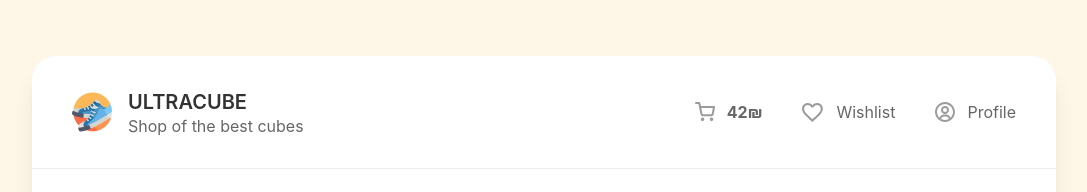
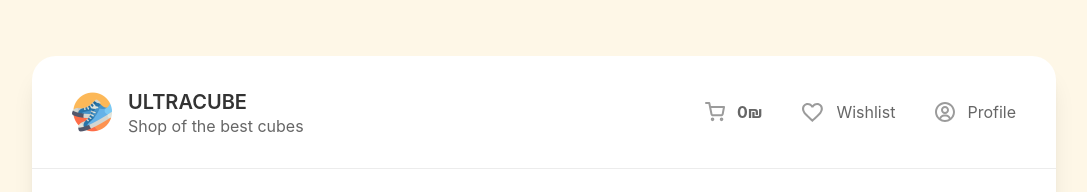
Before and after one commit to artemshchirov/ultracube, a Vue app: page / in a window 1280 px wide. Shown: the top 192 px of the page, without its empty margins (96-1183 px from the left). Built offline with nearby package versions, Linux system fonts and the light colour scheme; no server answers.

Commit message:
feat(web): add total price and discount to main page and cart

```diff
--- a/src/App.vue
+++ b/src/App.vue
@@ -1,13 +1,15 @@
 <script setup lang="ts">
-import { ref, provide, type Ref } from 'vue'
+import { ref, provide, type Ref, computed } from 'vue'
 
 import Drawer from '@/components/Drawer/Drawer.vue'
 import AppHeader from '@/components/AppHeader.vue'
 import Products from '@/components/Products.vue'
 import type { Product } from './interfaces/product'
 
-export interface CartActions {
+export interface Cart {
   cart: Ref<Product[]>
+  totalPrice: Ref<number>
+  discountPrice: Ref<number>
   onClickAddCard: (product: Product) => void
   addToCart: (product: Product) => void
   removeFromCart: (product: Product) => void
@@ -37,11 +39,18 @@ const isDrawerOpen = ref(false)
 const openDrawer = () => (isDrawerOpen.value = true)
 const closeDrawer = () => (isDrawerOpen.value = false)
 
-provide<CartActions>('cart', {
+const totalPrice = computed(() => cart.value.reduce((acc, product) => acc + product.price, 0))
+
+const discount = 10
+const discountPrice = computed(() => Math.round((totalPrice.value * discount) / 100))
+
+provide<Cart>('cart', {
   cart,
-  onClickAddCard,
+  totalPrice,
+  discountPrice,
   addToCart,
   removeFromCart,
+  onClickAddCard,
   openDrawer,
   closeDrawer
 })
@@ -50,7 +59,7 @@ provide<CartActions>('cart', {
 <template>
   <Drawer v-if="isDrawerOpen" />
   <div class="page">
-    <AppHeader @open-drawer="openDrawer" />
+    <AppHeader @open-drawer="openDrawer" :total-price="totalPrice" />
     <Products />
   </div>
 </template>
--- a/src/components/AppHeader.vue
+++ b/src/components/AppHeader.vue
@@ -1,4 +1,8 @@
 <script setup lang="ts">
+defineProps<{
+  totalPrice: number
+}>()
+
 const emit = defineEmits(['openDrawer'])
 </script>
 
@@ -16,7 +20,7 @@ const emit = defineEmits(['openDrawer'])
       <ul class="nav__list">
         <li class="nav__item" @click="() => emit('openDrawer')">
           <img src="/cart.svg" alt="Cart" class="nav__icon" />
-          <b class="nav__item-text">42₪</b>
+          <b class="nav__item-text">{{ totalPrice }}₪</b>
         </li>
         <li class="nav__item">
           <img src="/heart.svg" alt="Wishlist" class="nav__icon" /><span class="nav__item-text"
--- a/src/components/Card/CardList.vue
+++ b/src/components/Card/CardList.vue
@@ -1,5 +1,5 @@
 <script setup lang="ts">
-import type { CartActions } from '@/App.vue'
+import type { Cart } from '@/App.vue'
 import CardItem from '@/components/Card/CardItem.vue'
 import type { Product } from '@/interfaces/product'
 import { inject } from 'vue'
@@ -9,7 +9,7 @@ defineProps<{
 }>()
 
 const emit = defineEmits(['addToFavorite'])
-const { onClickAddCard } = inject('cart') as CartActions
+const { onClickAddCard } = inject('cart') as Cart
 </script>
 
 <template>
--- a/src/components/Cart/CartList.vue
+++ b/src/components/Cart/CartList.vue
@@ -1,9 +1,9 @@
 <script setup lang="ts">
 import { inject } from 'vue'
 import CartItem from '@/components/Cart/CartItem.vue'
-import type { CartActions } from '@/App.vue'
+import type { Cart } from '@/App.vue'
 
-const { cart, removeFromCart } = inject('cart') as CartActions
+const { cart, removeFromCart } = inject('cart') as Cart
 </script>
 
 <template>
--- a/src/components/Drawer/DrawerFooter.vue
+++ b/src/components/Drawer/DrawerFooter.vue
@@ -1,19 +1,28 @@
+<script setup lang="ts">
+import type { Cart } from '@/App.vue'
+import { inject } from 'vue'
+
+const { totalPrice, discountPrice } = inject('cart') as Cart
+</script>
+
 <template>
   <footer class="drawer-footer">
     <div class="drawer-footer__container">
       <div class="drawer-footer__price">
         <span class="drawer-footer__label">Total:</span>
         <div class="drawer-footer__separator" />
-        <b class="drawer-footer__amount">42</b>
+        <b class="drawer-footer__amount">{{ totalPrice }}₪</b>
       </div>
       <div class="drawer-footer__price">
-        <span class="drawer-footer__label">Discount 5%:</span>
+        <span class="drawer-footer__label">Discount 10%:</span>
         <div class="drawer-footer__separator" />
-        <b class="drawer-footer__amount">21₪</b>
+        <b class="drawer-footer__amount">{{ discountPrice }}₪</b>
       </div>
     </div>
 
-    <button disabled class="drawer-footer__checkout-btn">Checkout</button>
+    <button disabled class="drawer-footer__checkout-btn">
+      Checkout ({{ totalPrice - discountPrice }}₪)
+    </button>
   </footer>
 </template>
 
--- a/src/components/Drawer/DrawerHeader.vue
+++ b/src/components/Drawer/DrawerHeader.vue
@@ -2,9 +2,9 @@
 import { inject } from 'vue'
 
 import CloseIcon from '@/components/icons/CloseIcon.vue'
-import type { CartActions } from '@/App.vue'
+import type { Cart } from '@/App.vue'
 
-const closeDrawer = (inject('cart') as CartActions).closeDrawer
+const closeDrawer = (inject('cart') as Cart).closeDrawer
 </script>
 
 <template>
```
